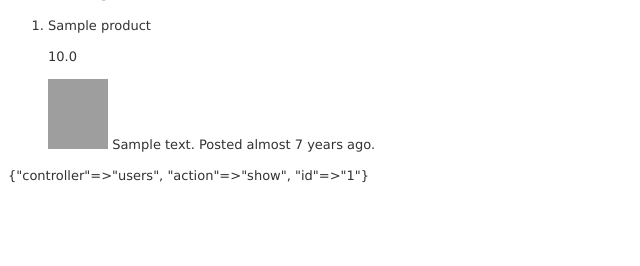
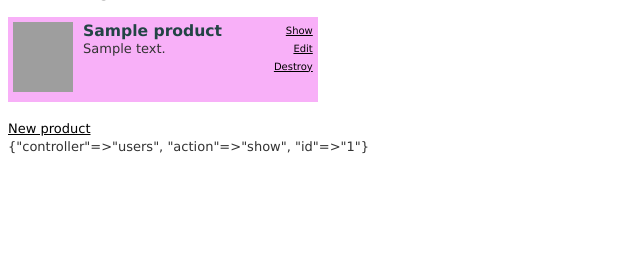
Before and after one commit to ckesurf/ivyswap, a Rails app: page /users/1 in a window 1280 px wide. Shown: the part 534-800 px from the top of the page, without its empty margins (0-640 px from the left). Run offline with Rails 7, Linux system fonts and the light colour scheme; tables that the repository leaves empty hold one stand-in row (values such as "Sample post"); style sheets or scripts are compiled from the project's sources; parts of the project's set-up code (start-up, migrations or seed data) failed here and were passed over; some libraries are stand-ins or nearby versions; grey boxes are pictures that could not be loaded.

Commit message:
products listings functional

```diff
--- a/app/views/products/_product.html.erb
+++ b/app/views/products/_product.html.erb
@@ -1,10 +1,22 @@
-<li>
-  <p> <%= product.title %> </p>
-    <p> <%= product.price %> </p>
-    <%= image_tag(product.image_url, class: 'list_image') %>
+      <tr class="<%= cycle('list_line_odd', 'list_line_even') %>">
 
-  <span class="description"><%= product.description %></span>
-  <span class="timestamp">
-    Posted <%= time_ago_in_words(product.created_at) %> ago.
-  </span>
-</li>
+
+        <td>
+          <%= image_tag(product.image_url, class: 'list_image') %>
+        </td>
+
+
+        <td class="list_description">
+          <dl>
+             <dt><%= product.title %></dt>
+             <dd><%= truncate(strip_tags(product.description), length: 80) %></dd>
+          </dl>
+        </td>
+
+        <td class="list_actions">
+          <%= link_to 'Show', product %><br/>
+          <%= link_to 'Edit', edit_product_path(product) %><br/>
+          <%= link_to 'Destroy', product, confirm: 'Are you sure?', method: :delete %>
+
+        </td>
+      </tr>
--- a/app/views/users/show.html.erb
+++ b/app/views/users/show.html.erb
@@ -12,13 +12,18 @@
   <div class="span8">
     <% if @user.products.any? %>
       <h3>Your Listings</h3>
-      <ol class="products">
-        <%= render @products %>
-      </ol>
+        <div class="products">
+
+        <table>
+          <%= render @products %>
+        </table>
       <%= will_paginate @products %>
     <% end %>
-  </div>
+      </div>
 
+<br />
+
+<%= link_to 'New product', new_product_path %>
 
 
 </div>
```
Also changed, not shown: app/views/shared/_micropost_form.html.erb (deleted, +0 -7 lines).
